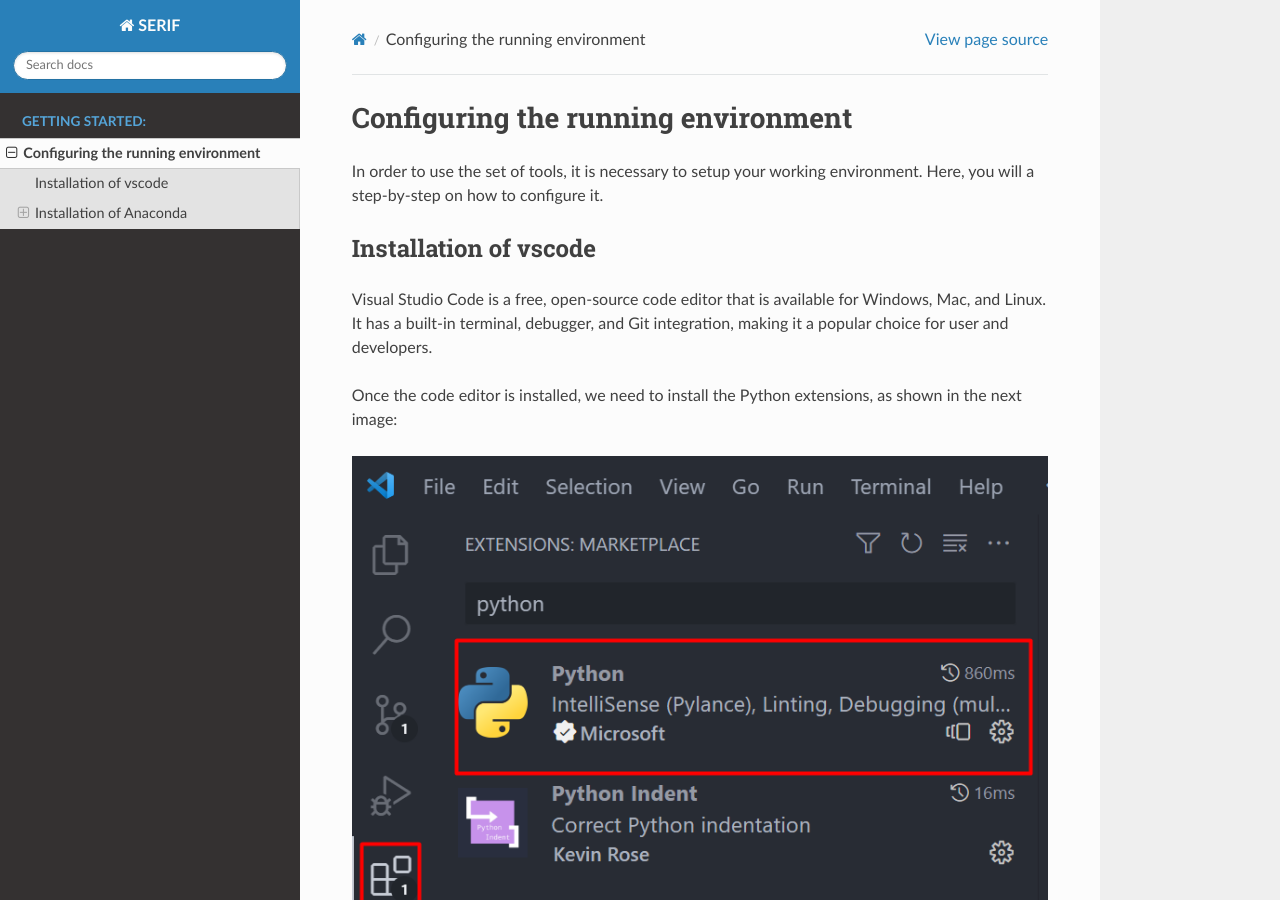
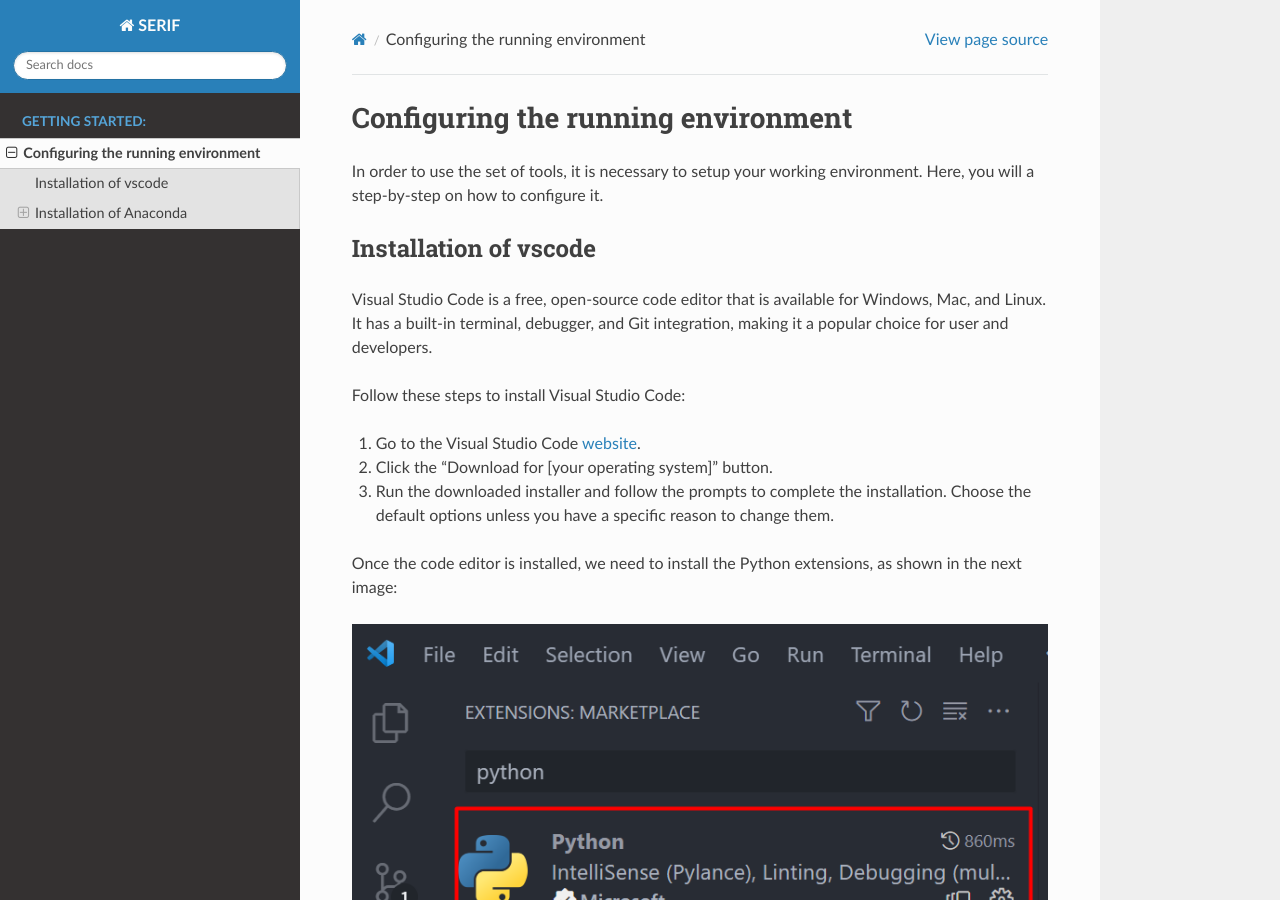
Before and after one commit to erinconv/SERIF, a Sphinx documentation site: the page built from docs/config_run_env.rst, in a window 1280 px wide and 900 px high. Built offline with Sphinx 7.4.7 and the Read the Docs theme 3.1.0, drawn with Linux system fonts in a browser that asks for light colours; pages that are not in the unit, such as notebooks, are missing from menus.

```diff
--- a/docs/config_run_env.rst
+++ b/docs/config_run_env.rst
@@ -10,6 +10,12 @@
 
 Visual Studio Code is a free, open-source code editor that is available for Windows, Mac, and Linux.
 It has a built-in terminal, debugger, and Git integration, making it a popular choice for user and developers.
+
+Follow these steps to install Visual Studio Code:
+
+#. Go to the Visual Studio Code `website <https://code.visualstudio.com/>`_.
+#. Click the "Download for [your operating system]" button.
+#. Run the downloaded installer and follow the prompts to complete the installation. Choose the default options unless you have a specific reason to change them.
 
 Once the code editor is installed, we need to install the Python extensions, as shown in the next image:
 
--- a/docs/index.rst
+++ b/docs/index.rst
@@ -18,3 +18,4 @@
    :caption: Getting started:
 
    config_run_env
+   arcgis_toolbox
```
Also changed, not shown: 2 other files.
